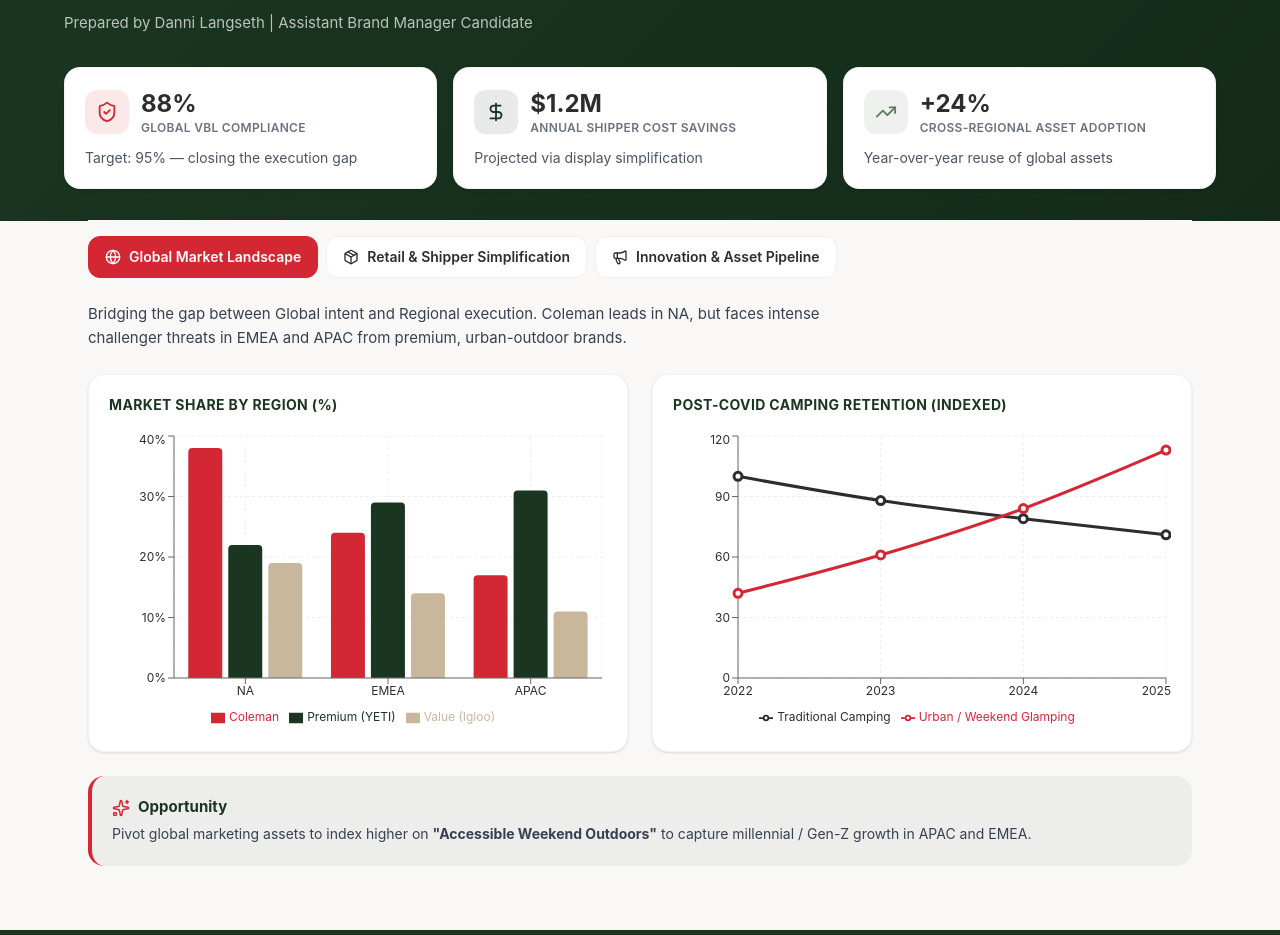
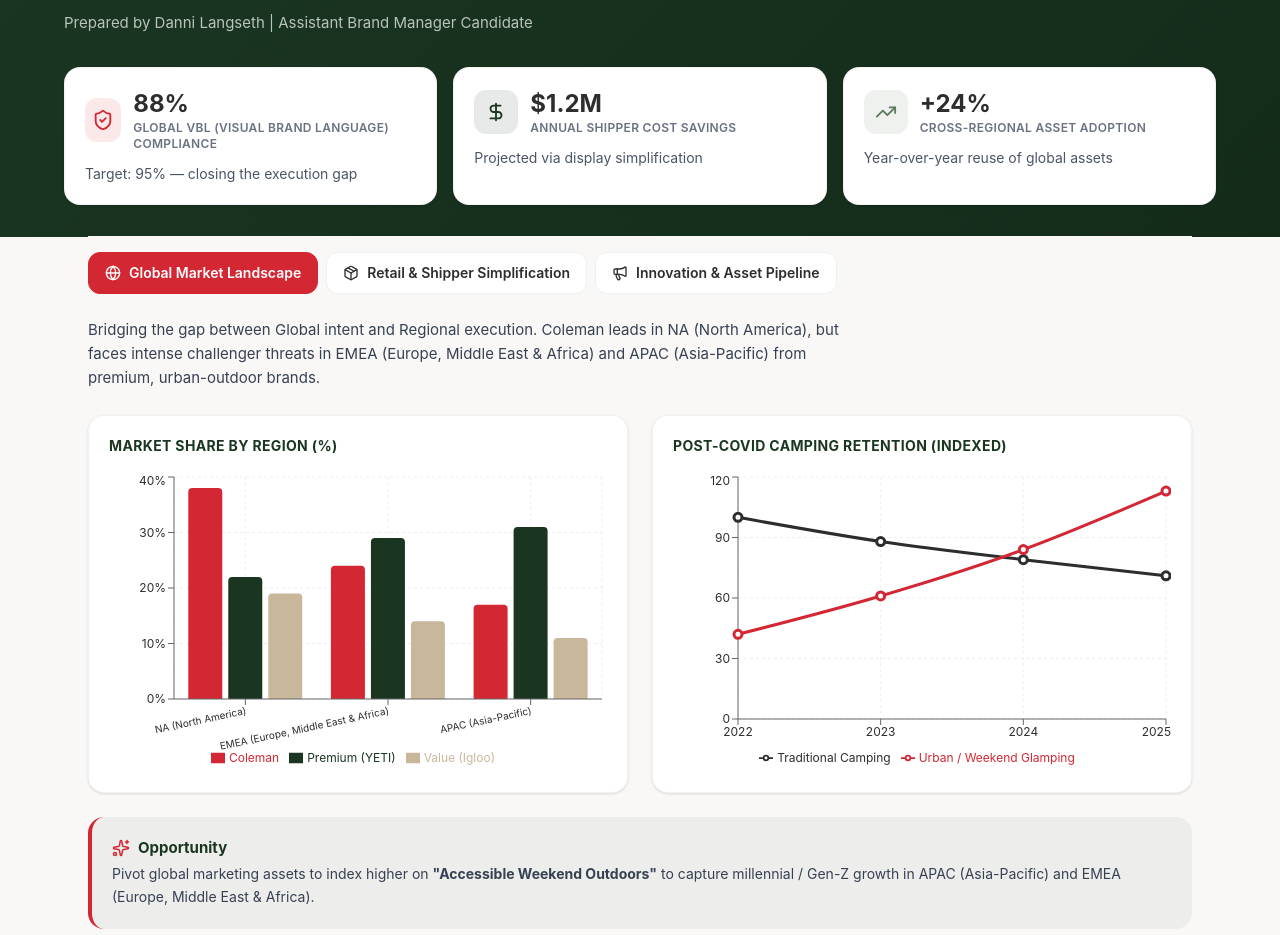
Before and after one commit to dannilangseth/coleman-dashboard, a React (Vite) app: page / in a window 1280 px wide. Shown: the part 177-1112 px from the top of the page. Built offline with nearby package versions, Linux system fonts and the light colour scheme.

Commit message:
Expand all abbreviations

```diff
--- a/src/OneColemanDashboard.jsx
+++ b/src/OneColemanDashboard.jsx
@@ -44,9 +44,9 @@
 const APPLICANT_NAME = "Danni Langseth";
 
 const marketShareData = [
-  { region: "NA", Coleman: 38, "Premium (YETI)": 22, "Value (Igloo)": 19 },
-  { region: "EMEA", Coleman: 24, "Premium (YETI)": 29, "Value (Igloo)": 14 },
-  { region: "APAC", Coleman: 17, "Premium (YETI)": 31, "Value (Igloo)": 11 },
+  { region: "NA (North America)", Coleman: 38, "Premium (YETI)": 22, "Value (Igloo)": 19 },
+  { region: "EMEA (Europe, Middle East & Africa)", Coleman: 24, "Premium (YETI)": 29, "Value (Igloo)": 14 },
+  { region: "APAC (Asia-Pacific)", Coleman: 17, "Premium (YETI)": 31, "Value (Igloo)": 11 },
 ];
 
 const retentionData = [
@@ -139,7 +139,7 @@
     <div>
       <SectionNarrative>
         Bridging the gap between Global intent and Regional execution. Coleman
-        leads in NA, but faces intense challenger threats in EMEA and APAC from
+        leads in NA (North America), but faces intense challenger threats in EMEA (Europe, Middle East & Africa) and APAC (Asia-Pacific) from
         premium, urban-outdoor brands.
       </SectionNarrative>
 
@@ -148,7 +148,7 @@
           <ResponsiveContainer width="100%" height={300}>
             <BarChart data={marketShareData} barGap={6}>
               <CartesianGrid strokeDasharray="3 3" stroke="#eee" />
-              <XAxis dataKey="region" tick={{ fill: COLORS.charcoal, fontSize: 12 }} />
+              <XAxis dataKey="region" tick={{ fill: COLORS.charcoal, fontSize: 10 }} angle={-12} textAnchor="end" height={50} />
               <YAxis tick={{ fill: COLORS.charcoal, fontSize: 12 }} unit="%" />
               <Tooltip cursor={{ fill: "#0000000A" }} />
               <Legend wrapperStyle={{ fontSize: 12 }} />
@@ -191,7 +191,7 @@
       <TakeawayBox title="Opportunity">
         Pivot global marketing assets to index higher on{" "}
         <strong>"Accessible Weekend Outdoors"</strong> to capture millennial /
-        Gen-Z growth in APAC and EMEA.
+        Gen-Z growth in APAC (Asia-Pacific) and EMEA (Europe, Middle East & Africa).
       </TakeawayBox>
     </div>
   );
@@ -221,7 +221,7 @@
     <div>
       <SectionNarrative>
         Streamlining retail execution to drive margin expansion and enforce
-        Visual Brand Language (VBL) globally.
+        VBL (Visual Brand Language) globally.
       </SectionNarrative>
 
       <div className="grid grid-cols-1 lg:grid-cols-2 gap-6">
@@ -229,7 +229,7 @@
           title={
             simplified
               ? "Simulated Shipper Mix — Standardized"
-              : "Current Shipper SKU Complexity"
+              : "Current Shipper SKU (Stock Keeping Unit) Complexity"
           }
         >
           <ResponsiveContainer width="100%" height={300}>
@@ -295,7 +295,7 @@
           </div>
 
           <div className="grid grid-cols-3 gap-4">
-            <ImpactStat icon={Layers} value="-35%" label="SKU Reduction" />
+            <ImpactStat icon={Layers} value="-35%" label="SKU (Stock Keeping Unit) Reduction" />
             <ImpactStat icon={Package} value="+18%" label="Material Savings" />
             <ImpactStat icon={Truck} value="+2 wks" label="Execution Speed" />
           </div>
@@ -304,7 +304,7 @@
 
       <TakeawayBox title="Margin Thesis">
         By standardizing the physical footprint of global shippers while allowing
-        regional teams to swap out the VBL-approved graphic headers, we protect
+        regional teams to swap out the VBL (Visual Brand Language)-approved graphic headers, we protect
         brand equity while saving millions in procurement.
       </TakeawayBox>
     </div>
@@ -315,28 +315,28 @@
   {
     phase: "Phase 1 — Global",
     icon: Globe,
-    title: "Core Asset Development & VBL Toolkit",
-    desc: "Master photography, key visuals, and the Visual Brand Language toolkit built once at the center.",
+    title: "Core Asset Development & VBL (Visual Brand Language) Toolkit",
+    desc: "Master photography, key visuals, and the VBL (Visual Brand Language) toolkit built once at the center.",
   },
   {
     phase: "Phase 2 — Regional",
     icon: Megaphone,
     title: "Local Market Adaptation & Influencer Sourcing",
-    desc: "Regional teams localize copy, source urban-outdoor influencers, and adapt within VBL guardrails.",
+    desc: "Regional teams localize copy, source urban-outdoor influencers, and adapt within VBL (Visual Brand Language) guardrails.",
   },
   {
     phase: "Phase 3 — Retail",
     icon: Truck,
     title: "Standardized Shipper Deployment",
-    desc: "Single global shipper footprint with swappable VBL headers ships On-Time, In-Full (OTIF).",
+    desc: "Single global shipper footprint with swappable VBL (Visual Brand Language) headers ships OTIF (On-Time, In-Full).",
   },
 ];
 
 const feedbackLoop = [
-  { done: true, text: "APAC sell-through data tagged against VBL asset variants" },
-  { done: true, text: "EMEA influencer engagement benchmarked vs. global creative" },
-  { done: false, text: "Regional insights consolidated into Global Q3 iteration brief" },
-  { done: false, text: "Next-gen 'Urban Escape' asset refresh scoped for FY26" },
+  { done: true, text: "APAC (Asia-Pacific) sell-through data tagged against VBL (Visual Brand Language) asset variants" },
+  { done: true, text: "EMEA (Europe, Middle East & Africa) influencer engagement benchmarked vs. global creative" },
+  { done: false, text: "Regional insights consolidated into Global Q3 (Third Quarter) iteration brief" },
+  { done: false, text: "Next-gen 'Urban Escape' asset refresh scoped for FY26 (Fiscal Year 2026)" },
 ];
 
 function InnovationTab() {
@@ -344,7 +344,7 @@
     <div>
       <SectionNarrative>
         Ensuring innovation feedback loops are bidirectional and marketing assets
-        are delivered On-Time and In-Full (OTIF).
+        are delivered OTIF (On-Time, In-Full).
       </SectionNarrative>
 
       <div className="bg-white rounded-2xl p-6 shadow-sm border border-black/5 mb-6">
@@ -487,7 +487,7 @@
           <div className="flex flex-wrap gap-4 mt-8">
             <KpiCard
               icon={ShieldCheck}
-              label="Global VBL Compliance"
+              label="Global VBL (Visual Brand Language) Compliance"
               value="88%"
               sub="Target: 95% — closing the execution gap"
               accent={COLORS.red}
```
